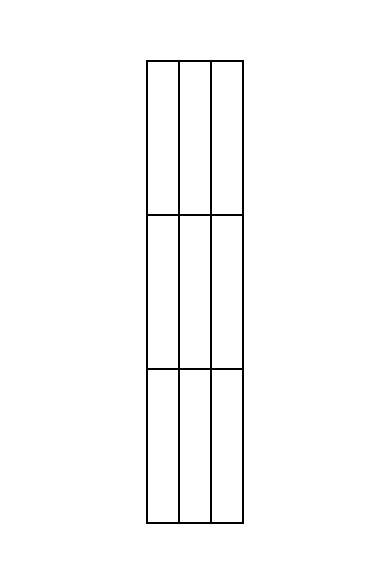
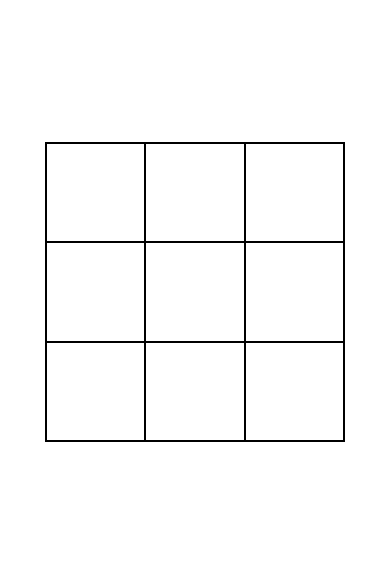
Before and after one commit to HBishop123/Tic-Tac-Toe, a website: page index.html in a window 390 px wide. Shown: the part 130-692 px from the top of the page. Drawn offline with Linux system fonts and the light colour scheme.

Commit message:
added media query for smaller display

```diff
--- a/styles.css
+++ b/styles.css
@@ -13,9 +13,17 @@ body{
 }
 
 #game-board{
-    height: 55%;
-    width: 25%;
+    height: 500px;
+    width: 500px;
     border: 1px solid black;
     display: grid;
     grid-template-columns: repeat(3, 1fr);
+    grid-template-rows: repeat(3, 1fr);
 }
+
+@media (max-width: 500px) {
+    #game-board{
+        width: 300px;
+        height: 300px;
+    }
+}
```
